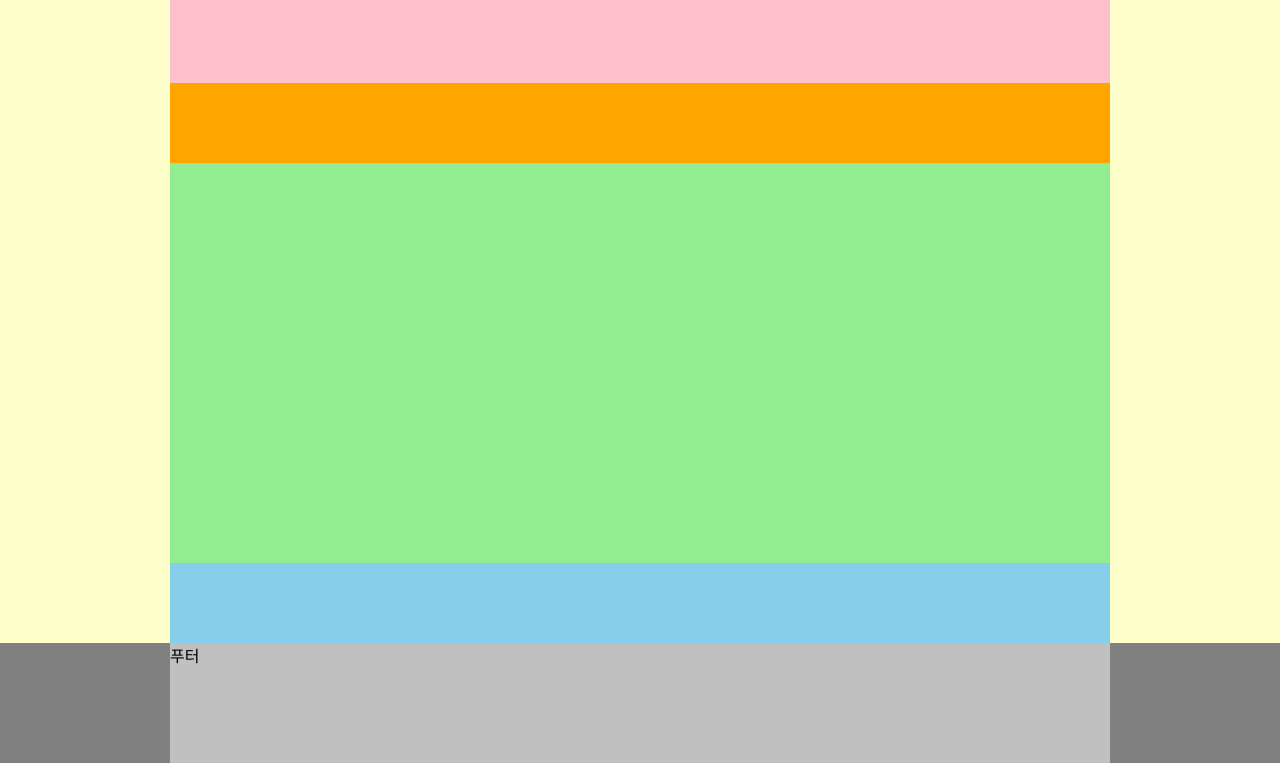
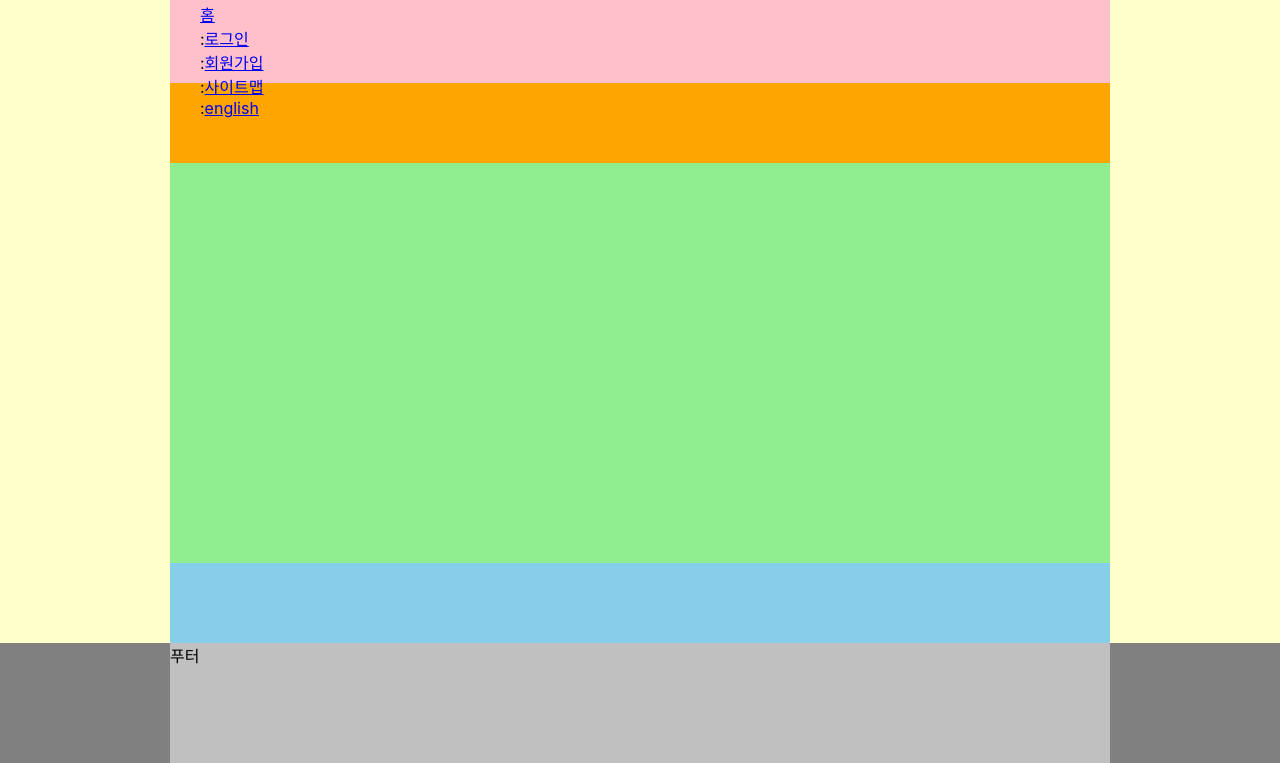
Before and after one commit to SeoMiYoung/HTML5, a plain HTML site: page index.html in a window 1280 px wide. Shown: the part 37-800 px from the top of the page. Drawn offline with Linux system fonts and the light colour scheme; a web font is replaced by a local one.

Commit message:
텍스트 링크 모음 마크업

```diff
--- a/index.html
+++ b/index.html
@@ -12,9 +12,20 @@
   <header class="header">
     <h1 class="logo">
       <a href="./index-complete.html">
-        <img src="./assets/logo.png" alt="" />   <!--로그이미지-->
+        <img src="./assets/logo.png" alt="web cafe" />   <!-- 로그이미지: src, alt 반드시 필수임 -->
       </a>
     </h1>
+    <!-- 단축 emmit 사용하기 -->
+    <ul class="member">
+      <ul class="member">
+        <li><a href="/">홈</a></li>   <!-- 첫번째는 : 넣을 필요 없어서 span뺌 -->
+        <li><span class="divider" aria-hidden="true">:</span><a href="/">로그인</a></li>
+        <li><span class="divider" aria-hidden="true">:</span><a href="/">회원가입</a></li>
+        <li><span class="divider" aria-hidden="true">:</span><a href="/">사이트맵</a></li>
+        <li><span class="divider" aria-hidden="true">:</span><a href="/">english</a></li>
+        <!-- 학습을 위해 일부러 english는 소문자로 -->
+      </ul>
+    </ul>
   </header>
   <div class="visual"></div>
   <main class="main">
```
